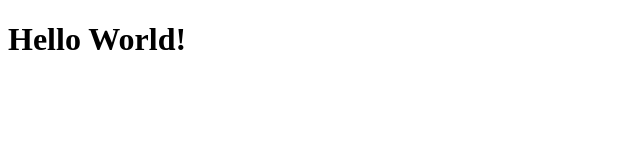
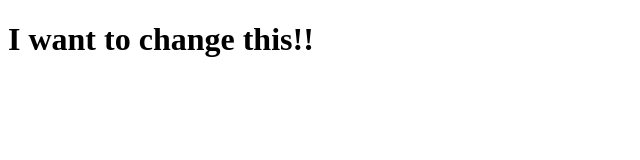
Before and after one commit to Gabriel-Browne/Schnorkbot, a plain HTML site: page src/index.html in a window 1280 px wide. Shown: the whole page, without its empty margins (0-640 px from the left). Drawn offline with Linux system fonts and the light colour scheme.

Commit message:
Update index.html

```diff
--- a/src/index.html
+++ b/src/index.html
@@ -5,6 +5,6 @@
     <script src="hello_world.js"></script>
 </head>
 <body>
-    <h1>Hello World!</h1>
+    <h1>I want to change this!!</h1>
 </body>
 </html>
```
